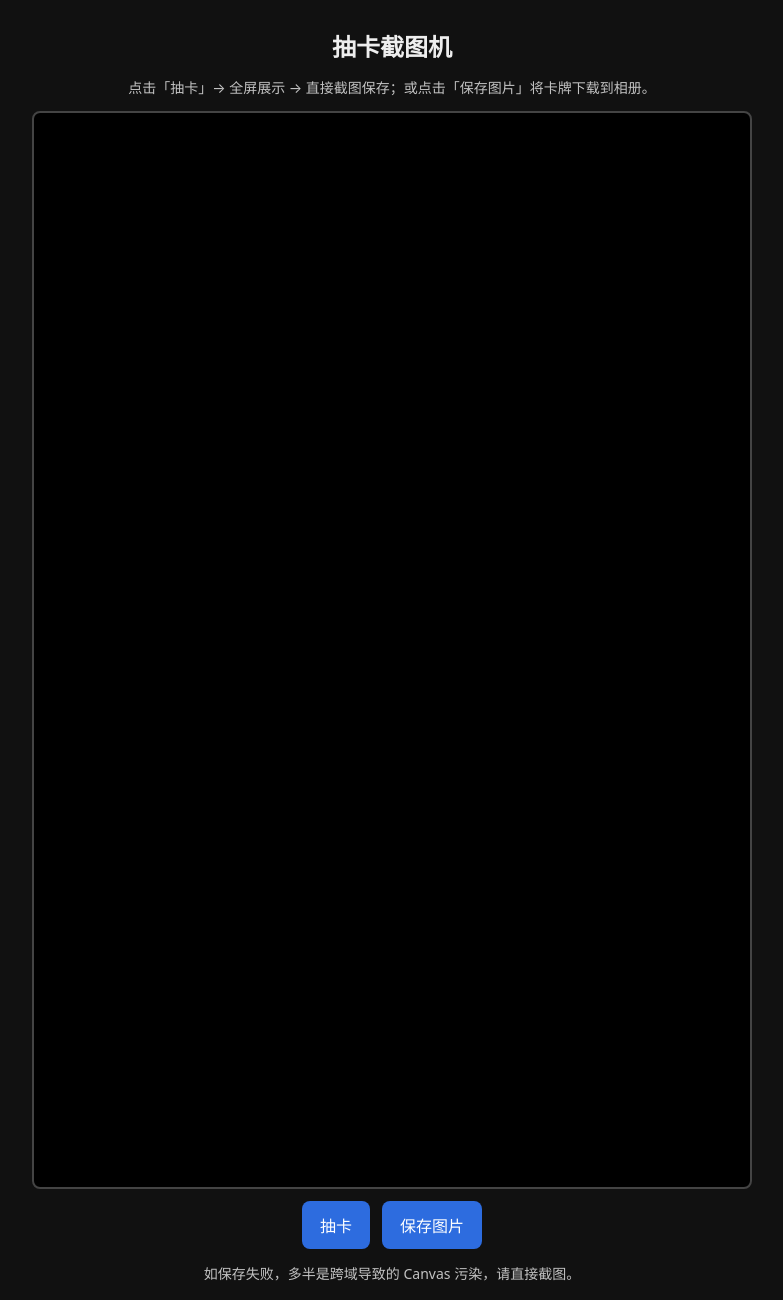
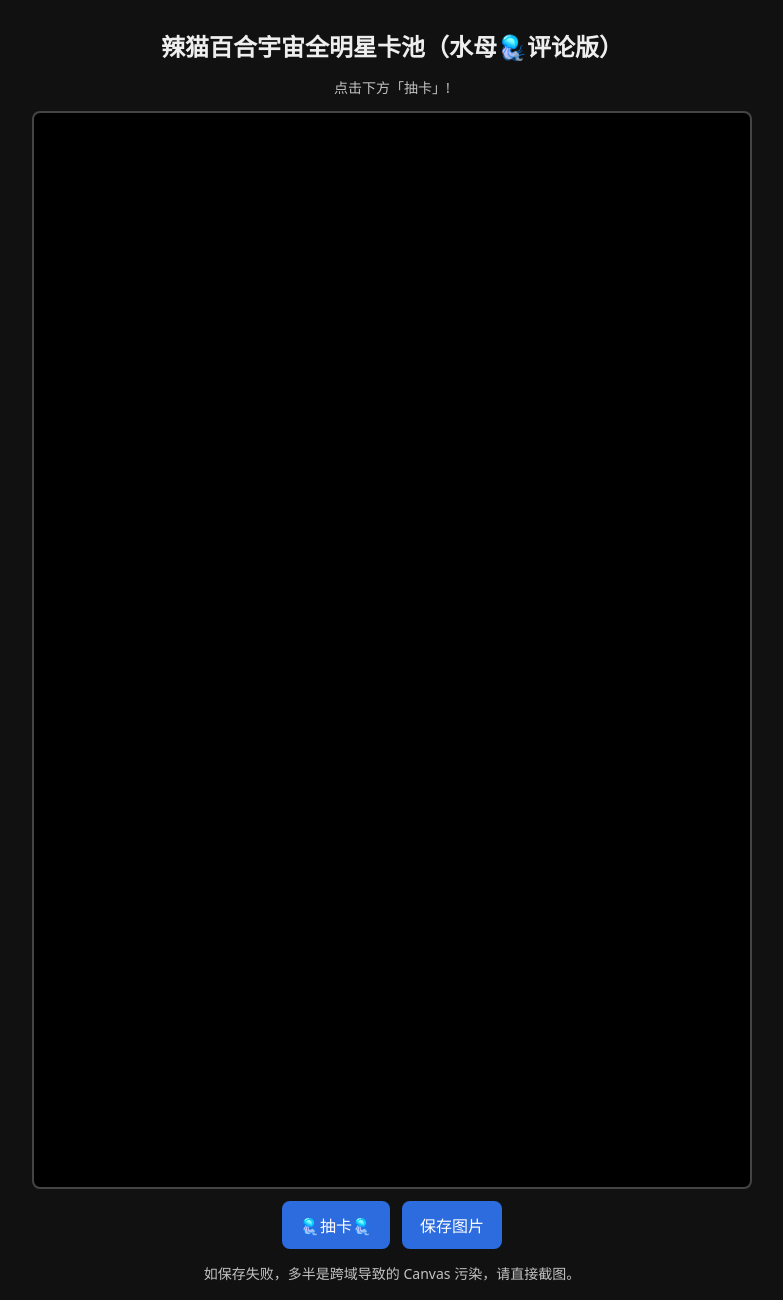
Before and after one commit to fivsevn/test-drawcard-lmaoyuriverse, a plain HTML site: page index.html in a window 1280 px wide. Shown: the whole page, without its empty margins (248-1031 px from the left). Drawn offline with Linux system fonts and the light colour scheme.

Commit message:
Update index.html

```diff
--- a/index.html
+++ b/index.html
@@ -3,18 +3,18 @@
 <head>
   <meta charset="UTF-8">
   <meta name="viewport" content="width=device-width, initial-scale=1, maximum-scale=1, user-scalable=no">
-  <title>抽卡截图机</title>
+  <title>辣猫百合宇宙全明星</title>
   <link rel="stylesheet" href="assets/style.css">
 </head>
 <body>
   <main>
-    <h1>抽卡截图机</h1>
-    <p class="tip">点击「抽卡」→ 全屏展示 → 直接截图保存；或点击「保存图片」将卡牌下载到相册。</p>
+    <h1>辣猫百合宇宙全明星卡池（水母🪼评论版）</h1>
+    <p class="tip">点击下方「抽卡」!</p>
     <div class="canvas-wrap">
       <canvas id="cardCanvas" width="720" height="1080"></canvas>
     </div>
     <div class="buttons">
-      <button id="drawBtn">抽卡</button>
+      <button id="drawBtn">🪼抽卡🪼</button>
       <button id="saveBtn">保存图片</button>
     </div>
     <p class="note">如保存失败，多半是跨域导致的 Canvas 污染，请直接截图。</p>
```
